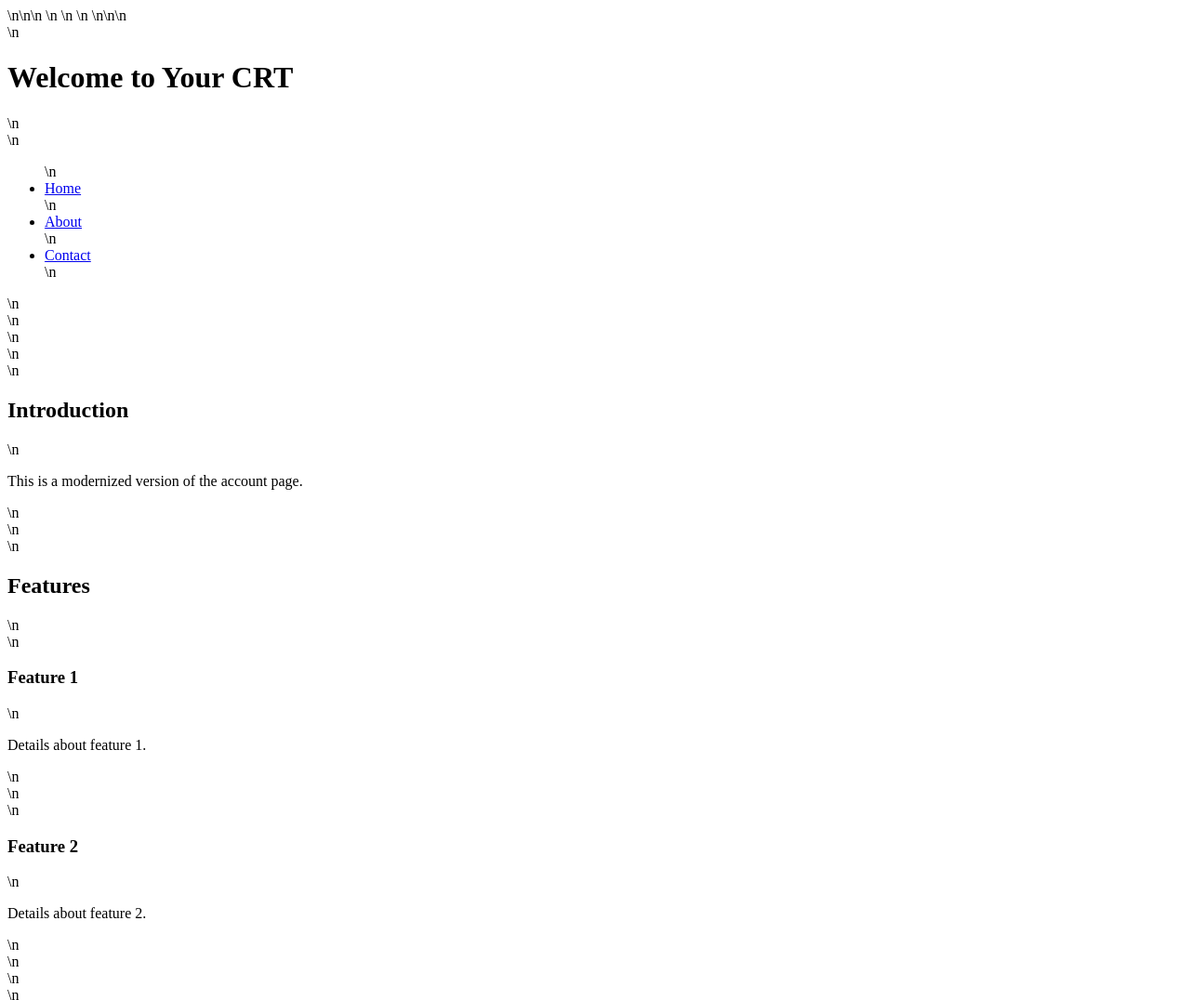
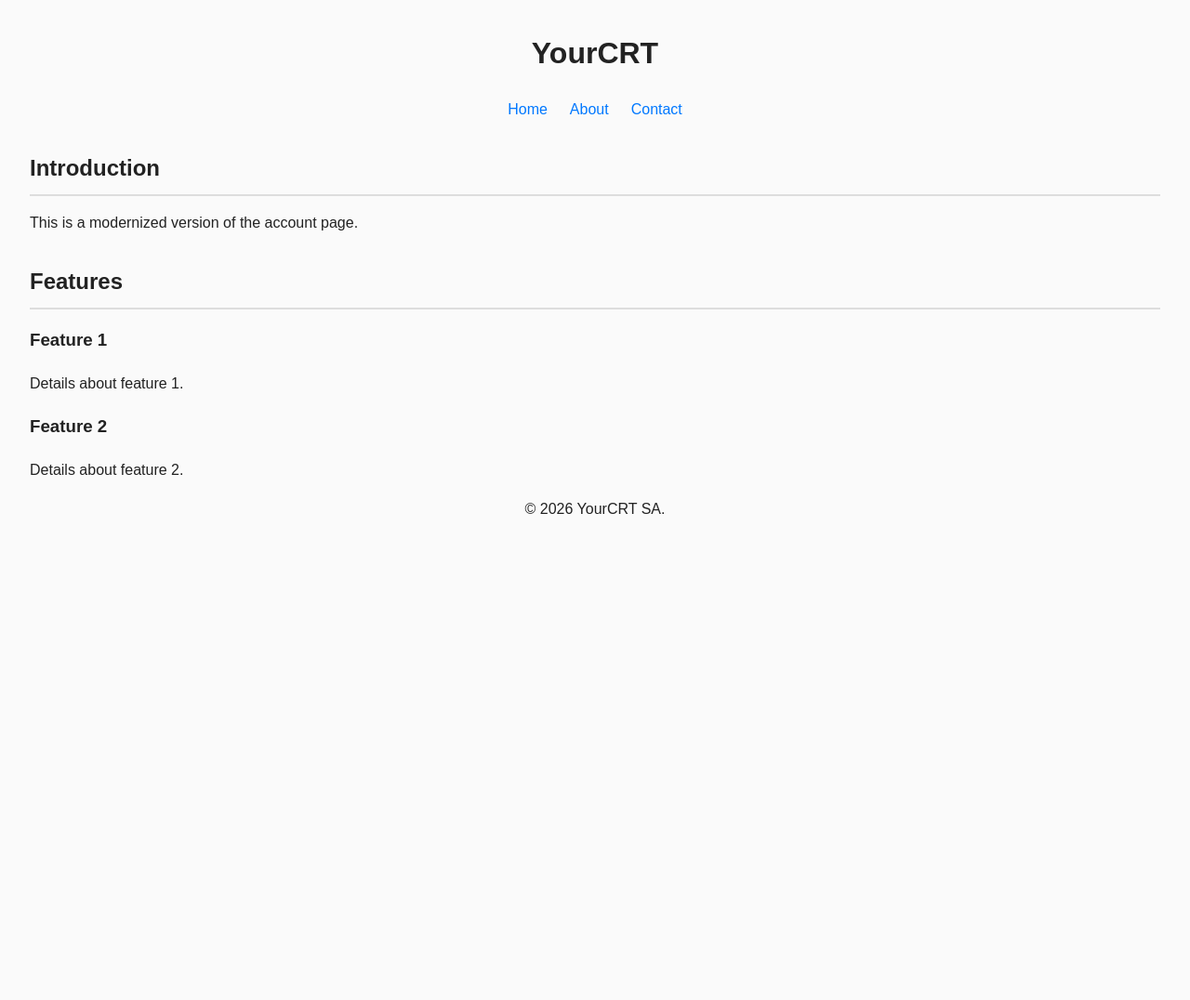
Before and after one commit to ftde0/yt2009, a website: page account.html in a window 1280 px wide. Shown: the top 1076 px of the page at 93% size. After the commit the page ends 800 px from the top, so only its background shows below. Drawn offline with Linux system fonts and the light colour scheme.

Commit message:
Update account.html with modernized content on 2026-03-07 08:46:38

```diff
--- a/account.html
+++ b/account.html
@@ -1 +1,71 @@
-<!DOCTYPE html>\n<html lang="en">\n<head>\n    <meta charset="UTF-8">\n    <meta name="viewport" content="width=device-width, initial-scale=1.0">\n    <title>Your CRT</title>\n    <link rel="stylesheet" href="styles.css">\n</head>\n<body>\n    <header>\n        <h1>Welcome to Your CRT</h1>\n        <nav>\n            <ul>\n                <li><a href="#">Home</a></li>\n                <li><a href="#">About</a></li>\n                <li><a href="#">Contact</a></li>\n            </ul>\n        </nav>\n    </header>\n    <main>\n        <section id="introduction">\n            <h2>Introduction</h2>\n            <p>This is a modernized version of the account page.</p>\n        </section>\n        <section id="features">\n            <h2>Features</h2>\n            <article>\n                <h3>Feature 1</h3>\n                <p>Details about feature 1.</p>\n            </article>\n            <article>\n                <h3>Feature 2</h3>\n                <p>Details about feature 2.</p>\n            </article>\n        </section>\n    </main>\n    <footer>\n        <p>&copy; 2026 MP3FileSenderAndroidTV</p>\n    </footer>\n</body>\n</html>\n
+<!DOCTYPE html>
+<html lang="en">
+<head>
+  <meta charset="UTF-8">
+  <meta name="viewport" content="width=device-width,initial-scale=1.0">
+  <title>YourCRT</title>
+  <style>
+    body {
+      font-family: Arial, sans-serif;
+      line-height: 1.6;
+      margin: 2rem;
+      background: #fafafa;
+      color: #222;
+    }
+    header, footer {
+      text-align: center;
+      margin: 1rem 0;
+    }
+    nav ul {
+      list-style: none;
+      padding: 0;
+      display: flex;
+      justify-content: center;
+      gap: 1.5rem;
+    }
+    nav a {
+      text-decoration: none;
+      color: #0078ff;
+    }
+    section {
+      margin-top: 2rem;
+    }
+    h2 {
+      border-bottom: 2px solid #ddd;
+      padding-bottom: .5rem;
+      margin-bottom: 1rem;
+    }
+  </style>
+</head>
+<body>
+  <header>
+    <h1>YourCRT</h1>
+    <nav>
+      <ul>
+        <li><a href="index.html">Home</a></li>
+        <li><a href="about.html">About</a></li>
+        <li><a href="contact.html">Contact</a></li>
+      </ul>
+    </nav>
+  </header>
+
+  <section>
+    <h2>Introduction</h2>
+    <p>This is a modernized version of the account page.</p>
+  </section>
+
+  <section>
+    <h2>Features</h2>
+
+    <h3>Feature 1</h3>
+    <p>Details about feature 1.</p>
+
+    <h3>Feature 2</h3>
+    <p>Details about feature 2.</p>
+  </section>
+
+  <footer>
+    <p>© 2026 YourCRT SA.</p>
+  </footer>
+</body>
+</html>
```
